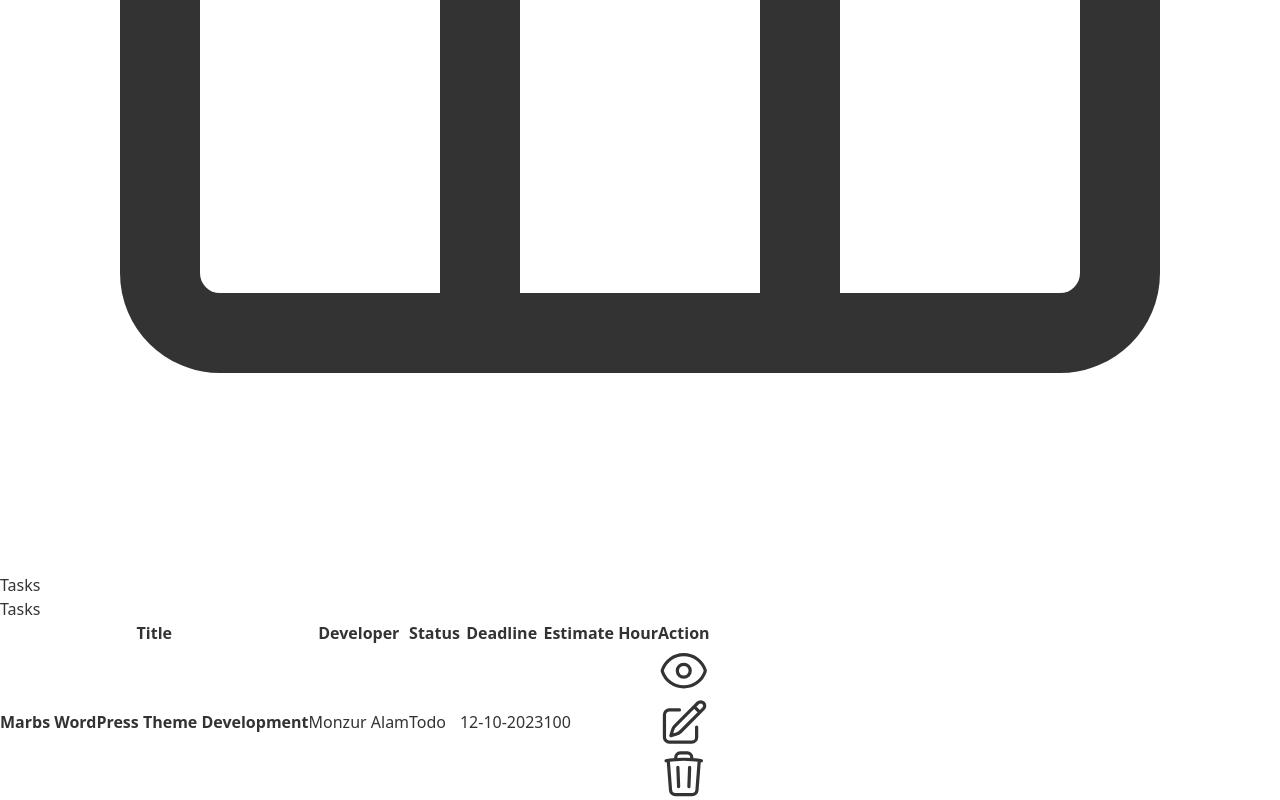
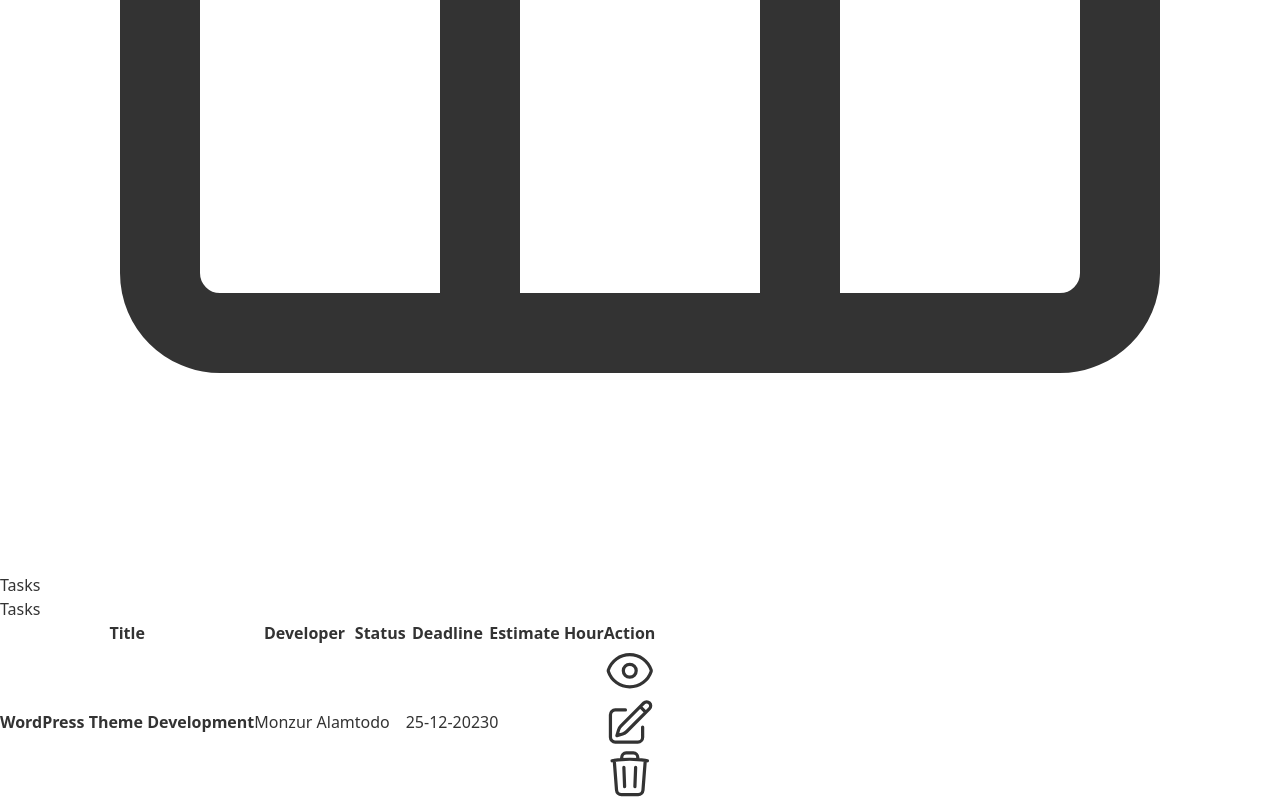
Before and after one commit to monzuralam/taskmon, a Vue app: page /tasks in a window 1280 px wide. Shown: the part 4967-5767 px from the top of the page. Built offline with nearby package versions, Linux system fonts and the light colour scheme.

Commit message:
dynamic data show by v-for

```diff
--- a/src/components/Tasks/TasksList.vue
+++ b/src/components/Tasks/TasksList.vue
@@ -14,17 +14,26 @@
         </tr>
       </thead>
       <tbody>
-        <tr class="bg-white border-b dark:bg-gray-800 dark:border-gray-700">
+        <tr
+          class="bg-white border-b dark:bg-gray-800 dark:border-gray-700"
+          v-for="task in tasks"
+        >
           <th
             scope="row"
             class="px-6 py-4 font-medium text-gray-900 whitespace-nowrap dark:text-white"
           >
-            Marbs WordPress Theme Development
+            {{ task.title }}
           </th>
-          <td class="px-6 py-4">Monzur Alam</td>
-          <td class="px-6 py-4">Todo</td>
-          <td class="px-6 py-4">12-10-2023</td>
-          <td class="px-6 py-4">100</td>
+          <td class="px-6 py-4">{{ task.developer }}</td>
+          <td class="px-6 py-4">
+            <span>{{ task.status }}</span>
+          </td>
+          <td class="px-6 py-4">
+            <span>{{ task.deadline }}</span>
+          </td>
+          <td class="px-6 py-4">
+            {{ task.timer }}
+          </td>
           <td class="px-6 py-4">
             <div class="flex justify-between items-center align-middle">
               <router-link to="/tasks/1">
@@ -87,6 +96,12 @@
     </table>
   </div>
 </template>
+<script setup>
+import { useTaskStore } from "../../stores/tasks.js";
+const data = useTaskStore();
+const tasks = data.tasks;
+</script>
+
 <script>
 export default {
   name: "TasksList",
```
